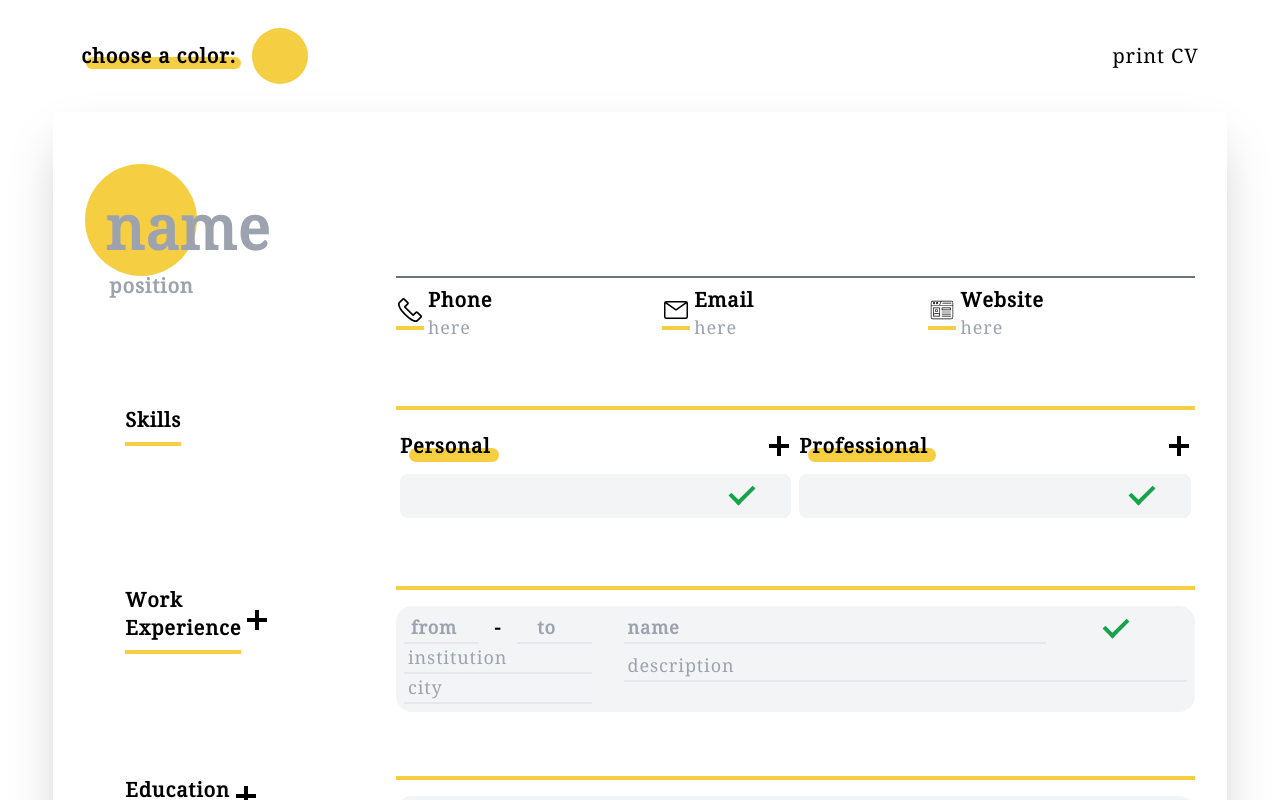
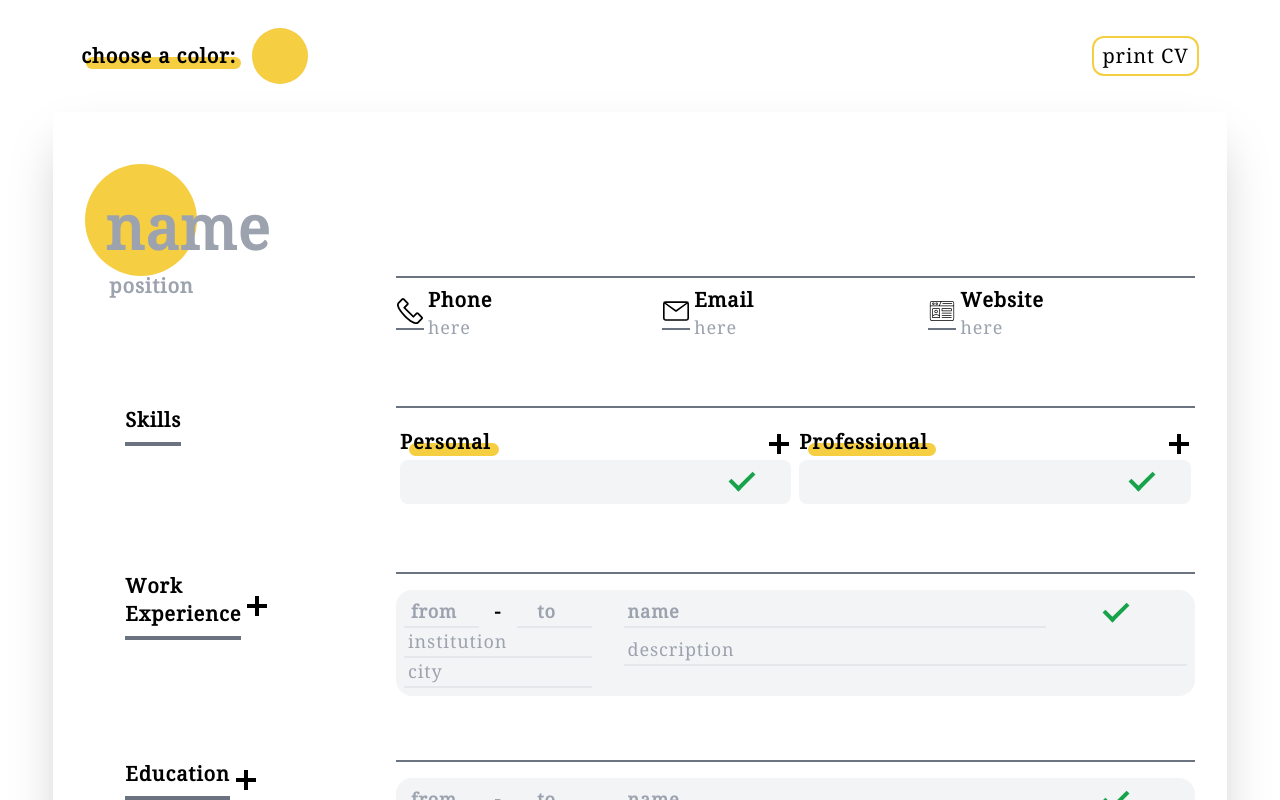
Before and after one commit to Sasmn/cv-project, a React (Create React App) app: page / in a window 1280 px wide. Shown: the top 800 px of the page. Built offline with nearby package versions, Linux system fonts and the light colour scheme.

Commit message:
fix textarea bug, style changes

```diff
--- a/src/App.js
+++ b/src/App.js
@@ -1,8 +1,6 @@
 import React, { useState, useEffect, useRef } from "react";
 import Main from "./Components/Main";
 import { useReactToPrint } from "react-to-print";
-// import html2canvas from "html2canvas";
-// import jsPDF from "jspdf";
 
 function App() {
   const [colorTheme, setColorTheme] = useState(
@@ -25,83 +23,21 @@ function App() {
     pageStyle: `
       @page {
         size: auto;
-        margin: 0;
+        margin: 5mm 10mm;
       }
       @media print {
         html, body {
-          // font-size: 30px;
           height: initial !important;
           overflow: initial !important;
-          // width: 1050px;
           -webkit-print-color-adjust: exact;
         }
         .no-print {
           display: none;
         }
-        .mediumSizedFont {
-          font-size: 30px;
-        }
-
       }
       `,
     copyStyles: true,
   });
-
-  // const printRef = useRef();
-  // const handleDownloadPdf = async () => {
-  //   const element = printRef.current;
-  //   const canvas = await html2canvas(element);
-  //   const data = canvas.toDataURL("image/png");
-
-  //   const pdf = new jsPDF();
-  //   const imgProperties = pdf.getImageProperties(data);
-  //   const pdfWidth = pdf.internal.pageSize.getWidth();
-  //   const pdfHeight = (imgProperties.height * pdfWidth) / imgProperties.width;
-  //   pdf.addImage(data, "PNG", 0, 0, pdfWidth, pdfHeight);
-  //   pdf.save("print.pdf");
-  // };
-
-  // function handleDownloadPdf() {
-  //   const input = printRef.current;
-  //   html2canvas(input).then((canvas) => {
-  //     const imgData = canvas.toDataURL("image/png");
-  //     const pdf = new jsPDF();
-  //     pdf.addImage(imgData, "JPEG", 0, 0);
-  //     pdf.save('print.pdf')
-  //   });
-  // }
-
-  // const handleDownloadPdf = async () => {
-  //   const element = printRef.current;
-  //   const canvas = await html2canvas(element);
-  //   const data = canvas.toDataURL("image/png");
-  //   const link = document.createElement("a");
-
-  //   if (typeof link.download === "string") {
-  //     link.href = data;
-  //     link.download = "image.jpg";
-
-  //     document.body.appendChild(link);
-  //     link.click();
-  //     document.body.removeChild(link);
-  //   } else {
-  //     window.open(data);
-  //   }
-  // };
-
-  // function handleDownloadPdf() {
-  //   const input = printRef.current;
-  //   html2canvas(input, {
-  //     allowTaint: false,
-  //   }).then((canvas) => {
-  //     canvas.style.display = "none";
-  //     const imgData = canvas.toDataURL("image/png");
-  //     var a = document.createElement("a");
-  //     a.setAttribute("download", "myImage.png");
-  //     a.setAttribute("href", imgData);
-  //     a.click();
-  //   });
-  // }
 
   return (
     <div className="text-[10px] md:text-sm lg:text-base xl:text-lg w-full xl:w-11/12 2xl:w-4/5 ml-auto mr-auto font-kohsan tracking-wider">
@@ -123,7 +59,11 @@ function App() {
             />
           </div>
         </div>
-        <button onClick={handlePrint} className="mediumSizedFont">
+        <button
+          onClick={handlePrint}
+          className="mediumSizedFont cursor-pointer rounded-xl border-2 px-2 py-1 hover:scale-110 duration-150 hover:bg-gray-200"
+          style={{ borderColor: colorTheme }}
+        >
           print CV
         </button>
       </header>
--- a/src/Components/Contact.js
+++ b/src/Components/Contact.js
@@ -16,8 +16,8 @@ function Contact(props) {
       <img
         src={props.imageSrc}
         alt="Phone icon"
-        className="print:basis-5 basis-4 md:basis-5 lg:basis-6 xl:basis-7 shrink-0 grow-0 h-8 overflow-hidden pb-1 border-b-4"
-        style={{ borderColor: props.color }}
+        className="print:basis-5 basis-4 md:basis-5 lg:basis-6 xl:basis-7 shrink-0 grow-0 h-8 overflow-hidden pb-1 border-b-2 border-gray-500"
+        // style={{ borderColor: props.color }}
       />
       <div className="basis-full grow-0 shrink-1 flex h-min flex-wrap overflow-hidden">
         <h5 className="basis-full font-bold h-min mediumSizedFont print:text-lg">
--- a/src/Components/Experience.js
+++ b/src/Components/Experience.js
@@ -96,16 +96,16 @@ const Experience = (props) => {
     <div className="flex max-w-full box-border p-2 md:p-4 lg:p-8">
       <div className="basis-1/4 lg:basis-[28%] print:basis-[28%] grow-0 shrink-0 h-min flex gap-1 flex-wrap items-center lg:pl-10 print:pl-10 overflow-hidden">
         <h2
-          className="border-b-2 md:border-b-4 w-min pb-2 font-bold mediumSizedFont print:text-lg"
-          style={{ borderColor: props.color }}
+          className="border-b-2 md:border-b-4 border-gray-500 w-min pb-2 font-bold mediumSizedFont print:text-lg"
+          // style={{ borderColor: props.color }}
         >
           {props.name}
         </h2>
         <AddButton handleClick={addExpKey} />
       </div>
       <div
-        className="basis-3/4 lg:basis-[72%] print:basis-[72%] grow-0 shrink-0 flex flex-wrap gap-1 h-min border-t-4 pt-4"
-        style={{ borderColor: props.color }}
+        className="basis-3/4 lg:basis-[72%] print:basis-[72%] grow-0 shrink-0 flex flex-wrap gap-1 h-min border-t-2 border-gray-500 pt-4"
+        // style={{ borderColor: props.color }}
       >
         {expElements}
       </div>
--- a/src/Components/GeneralInfo.js
+++ b/src/Components/GeneralInfo.js
@@ -40,7 +40,7 @@ function GeneralInfo(props) {
           type="text"
           placeholder="name"
           autoComplete="off"
-          className="pl-1 lg:pl-5 text-3xl md:text-4xl lg:text-6xl print:text-6xl font-bold bg-transparent w-full overflow-hidden min-w-0 focus:outline-none"
+          className="pl-1 lg:pl-5 print:pl-5 text-3xl md:text-4xl lg:text-6xl print:text-6xl font-bold bg-transparent w-full overflow-hidden min-w-0 focus:outline-none"
         />
       </div>
       <input
@@ -49,7 +49,7 @@ function GeneralInfo(props) {
         name="position"
         type="text"
         placeholder="position"
-        className={`basis-full lg:basis-[28%] print:basis-[28%] grow-0 shrink-0 pl-2 lg:pl-6 mt-1 font-semibold mediumSizedFont print:text-lg h-min bg-transparent focus:outline-none min-w-0 w-0`}
+        className={`basis-full lg:basis-[28%] print:basis-[28%] grow-0 shrink-0 pl-2 lg:pl-6 print:pl-6 mt-1 print:mt-0 text-gray-600 font-semibold mediumSizedFont print:text-base h-min bg-transparent focus:outline-none min-w-0 w-0`}
       ></input>
       <ul
         className={`flex flex-1 flex-wrap basis-full lg:basis-[72%] print:basis-[72%] grow-0 shrink-0 justify-around items-center border-t-2 border-gray-500 mt-4 lg:mt-2`}
--- a/src/Components/Main.js
+++ b/src/Components/Main.js
@@ -5,7 +5,7 @@ import Experience from "./Experience";
 
 const Main = React.forwardRef((props, ref) => {
   return (
-    <main ref={ref} className=".main shadow-2xl pt-5 pb-5">
+    <main ref={ref} className=".main shadow-2xl print:shadow-none pt-5 pb-5">
       <GeneralInfo color={props.color} />
       <Skills color={props.color} />
       <Experience name="Work Experience" color={props.color} />
--- a/src/Components/SkillGroups.js
+++ b/src/Components/SkillGroups.js
@@ -81,7 +81,7 @@ const SkillGroups = (props) => {
 
   return (
     <div className="basis-1/2 m-1 grow-0 flex flex-wrap justify-between h-min">
-      <h6 className="basis-3/4 grow-0 shrink-1 mediumSizedFont print:text-lg font-bold h-8 relative flex items-center overflow-hidden mb-3">
+      <h6 className="basis-3/4 grow-0 shrink-1 mediumSizedFont print:text-lg font-bold h-min relative flex items-center overflow-hidden mb-1">
         <span
           className="w-min h-[45%] absolute bottom-[10%] lg:bottom-0 left-[3%] -z-10 rounded-lg"
           style={{ backgroundColor: props.color }}
--- a/src/Components/Skills.js
+++ b/src/Components/Skills.js
@@ -6,15 +6,15 @@ const Skills = (props) => {
     <div className="flex box-border max-w-full p-2 md:p-4 lg:p-8">
       <div className="basis-1/4 lg:basis-[28%] print:basis-[28%] shrink-0 h-min flex items-center pl-0 lg:pl-10 print:pl-10">
         <h2
-          className="border-b-2 md:border-b-4 print:border-b-4 font-bold w-min pb-2 mediumSizedFont print:text-lg"
-          style={{ borderColor: props.color }}
+          className="border-b-2 border-gray-500 md:border-b-4 font-bold w-min pb-2 mediumSizedFont print:text-lg"
+          // style={{ borderColor: props.color }}
         >
           Skills
         </h2>
       </div>
       <div
-        className={`basis-3/4 lg:basis-[72%] print:basis-[72%] shrink-0 flex border-t-4 pt-4`}
-        style={{ borderColor: props.color }}
+        className={`basis-3/4 lg:basis-[72%] print:basis-[72%] shrink-0 flex border-t-2 border-gray-500 pt-4`}
+        // style={{ borderColor: props.color }}
       >
         <SkillGroups name="Personal" color={props.color} />
         <SkillGroups name="Professional" color={props.color} />
```
Also changed, not shown: src/Components/OneExp.js (+13 -8 lines).
